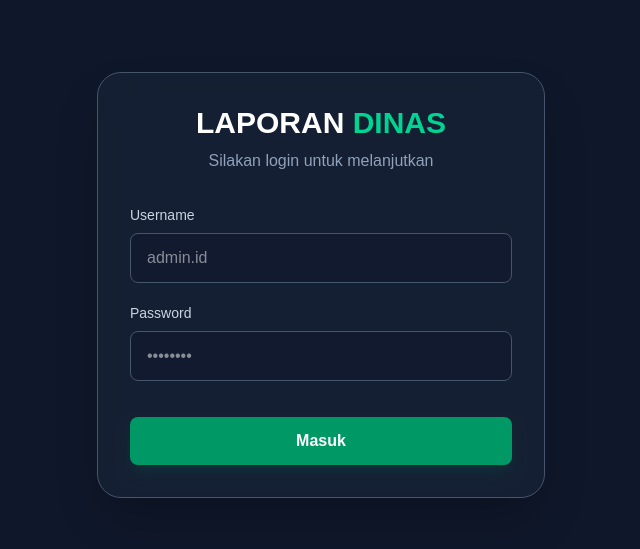
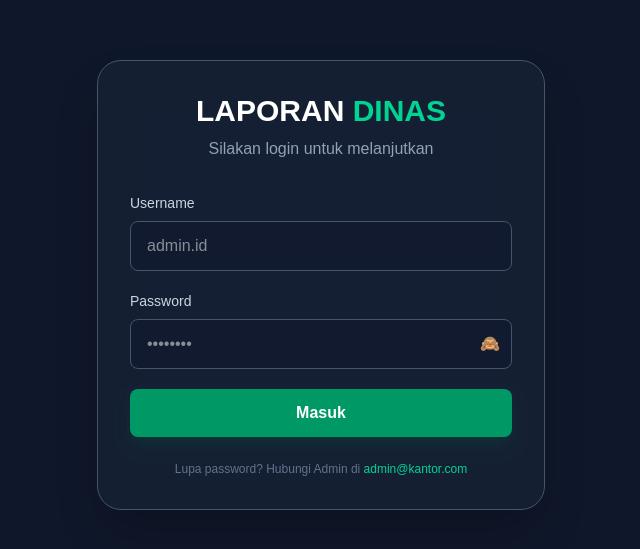
Before and after one commit to Xerviaa/platform-laporan-dinas, a Next.js app: page /login in a window 1280 px wide. Shown: the part 115-664 px from the top of the page, without its empty margins (319-959 px from the left). Built offline with nearby package versions, Linux system fonts and the light colour scheme.

Commit message:
Tambah fitur show password dan loading spinner di login

```diff
--- a/src/app/login/page.tsx
+++ b/src/app/login/page.tsx
@@ -6,6 +6,7 @@ import { useRouter } from 'next/navigation';
 export default function LoginPage() {
   const [username, setUsername] = useState('');
   const [password, setPassword] = useState('');
+  const [showPassword, setShowPassword] = useState(false); // State untuk show/hide password
   const [error, setError] = useState('');
   const [isLoading, setIsLoading] = useState(false);
   const router = useRouter();
@@ -38,7 +39,7 @@ export default function LoginPage() {
       <div className="absolute top-0 left-0 w-full h-full bg-[radial-gradient(ellipse_at_center,_var(--tw-gradient-stops))] from-emerald-900/30 via-[#0f172a] to-[#0f172a] -z-10"></div>
 
       {/* Card Login Glassmorphism */}
-      <div className="bg-slate-800/50 backdrop-blur-xl p-8 rounded-3xl border border-slate-600 shadow-2xl w-full max-w-md relative z-10">
+      <div className="bg-slate-800/50 backdrop-blur-xl p-8 rounded-3xl border border-slate-600 shadow-2xl w-full max-w-md relative z-10 animate-fade-in">
 
         <div className="text-center mb-8">
           <h1 className="text-3xl font-bold text-white mb-2">
@@ -67,23 +68,50 @@ export default function LoginPage() {
           </div>
           <div>
             <label className="block text-sm font-medium text-slate-300 mb-2">Password</label>
+            <div className="relative">
               <input
-              type="password"
-              className="w-full bg-slate-900/50 border border-slate-600 rounded-lg px-4 py-3 text-white focus:outline-none focus:border-emerald-500 focus:ring-1 focus:ring-emerald-500 transition-all"
+                type={showPassword ? 'text' : 'password'}
+                className="w-full bg-slate-900/50 border border-slate-600 rounded-lg px-4 py-3 text-white focus:outline-none focus:border-emerald-500 focus:ring-1 focus:ring-emerald-500 transition-all pr-12"
                 placeholder="••••••••"
                 value={password}
                 onChange={(e) => setPassword(e.target.value)}
                 required
               />
+              {/* Tombol Show/Hide Password */}
+              <button
+                type="button"
+                onClick={() => setShowPassword(!showPassword)}
+                className="absolute right-3 top-1/2 -translate-y-1/2 text-slate-400 hover:text-white transition-colors"
+                title={showPassword ? 'Sembunyikan Password' : 'Tampilkan Password'}
+              >
+                {showPassword ? '👁️' : '🙈'}
+              </button>
             </div>
+          </div>
+
           <button
             type="submit"
             disabled={isLoading}
-            className="w-full bg-emerald-600 hover:bg-emerald-500 text-white font-bold py-3 rounded-lg transition-all mt-4 disabled:bg-gray-500 shadow-lg shadow-emerald-900/30"
+            className="w-full bg-emerald-600 hover:bg-emerald-500 text-white font-bold py-3 rounded-lg transition-all mt-4 disabled:bg-gray-500 shadow-lg shadow-emerald-900/30 flex items-center justify-center gap-2"
           >
-            {isLoading ? 'Memproses...' : 'Masuk'}
+            {isLoading ? (
+              <>
+                <svg className="animate-spin h-5 w-5 text-white" xmlns="http://www.w3.org/2000/svg" fill="none" viewBox="0 0 24 24">
+                  <circle className="opacity-25" cx="12" cy="12" r="10" stroke="currentColor" strokeWidth="4"></circle>
+                  <path className="opacity-75" fill="currentColor" d="M4 12a8 8 0 018-8V0C5.373 0 0 5.373 0 12h4zm2 5.291A7.962 7.962 0 014 12H0c0 3.042 1.135 5.824 3 7.938l3-2.647z"></path>
+                </svg>
+                Memproses...
+              </>
+            ) : 'Masuk'}
           </button>
         </form>
+
+        <div className="mt-6 text-center">
+          <p className="text-xs text-slate-500">
+            Lupa password? Hubungi Admin di <span className="text-emerald-400 font-medium">admin@kantor.com</span>
+          </p>
+        </div>
+
       </div>
     </div>
   );
```
Lines whose indentation alone changed are shown as unchanged.
